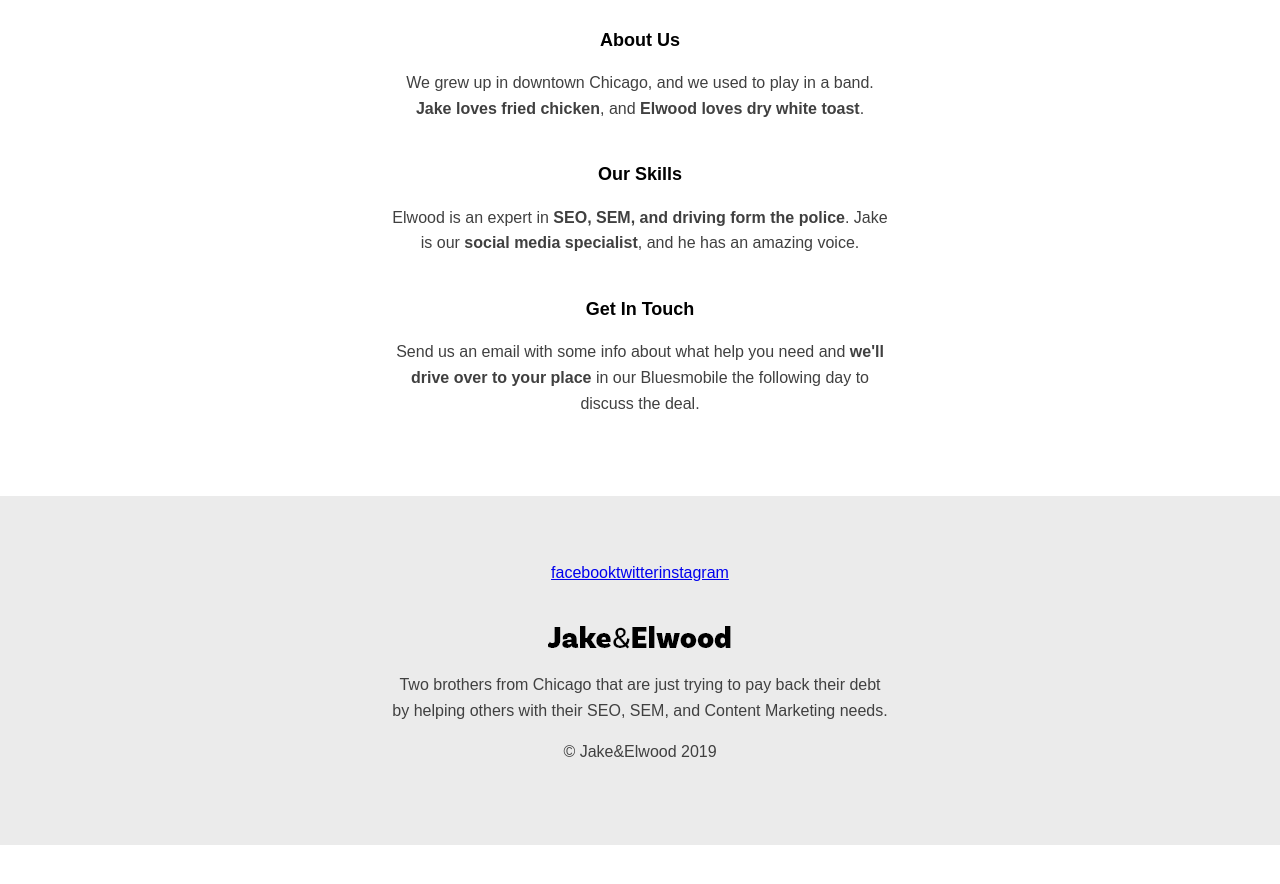
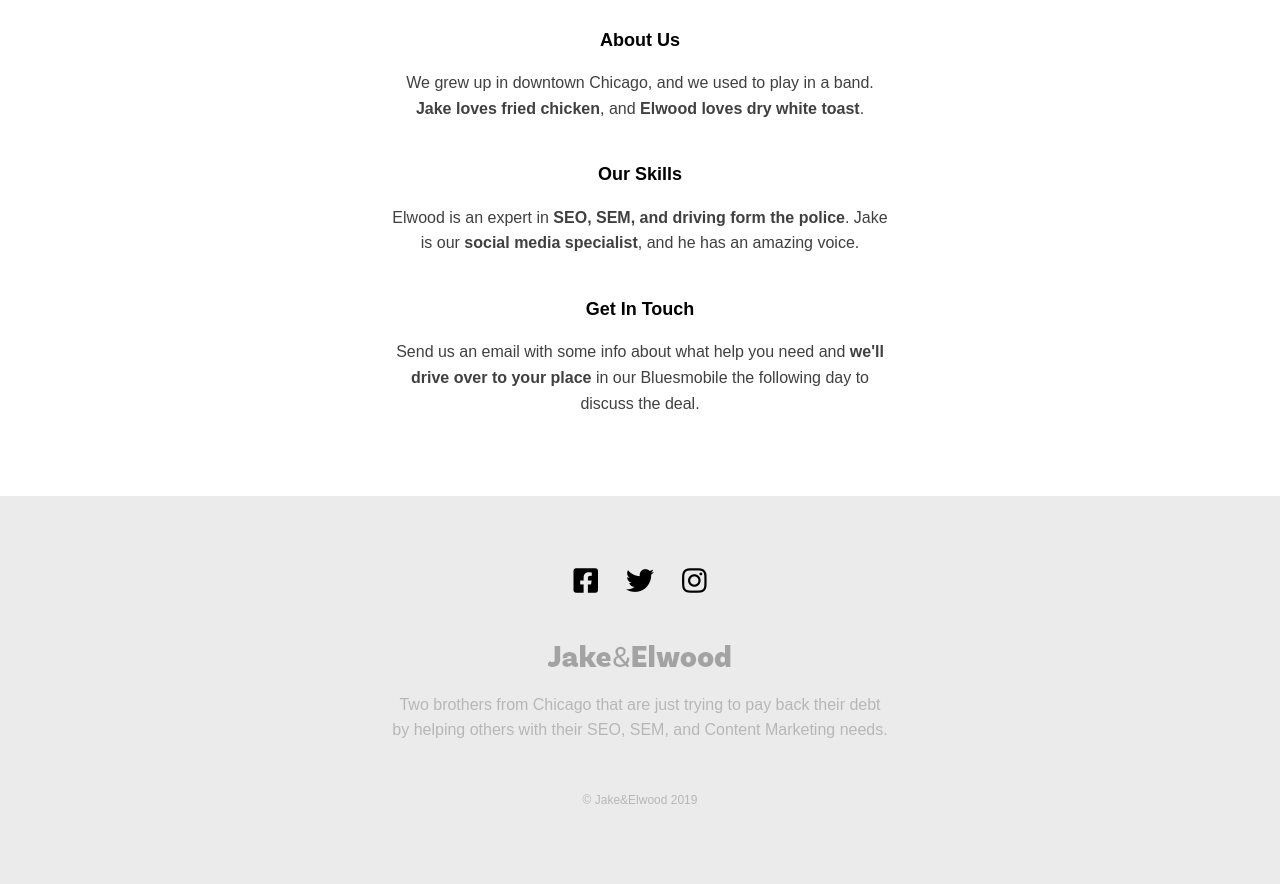
Before and after one commit to WizardMode/marketing, a plain HTML site: page index.html in a window 1280 px wide. Shown: the part 468-1352 px from the top of the page. Before the commit the page ends 1313 px from the top, so only its background shows below. Drawn offline with Linux system fonts and the light colour scheme.

Commit message:
fontAwesome and footer

```diff
--- a/css/style.css
+++ b/css/style.css
@@ -79,6 +79,28 @@ h1, h2, strong {
     display: flex; /* we want the social links next to each other */
     justify-content: center;
 }
+
+.footer-logo,
+.footer-text,
+.footer-fineprint {
+    opacity: .3
+}
+
+.footer-fineprint {
+    font-size: .75rem;
+    margin-top: 4em;
+}
+
+.social-link {
+    color: #000;
+    font-size: 1.75rem;
+    margin: 0 .5em;
+}
+
+.social-link:hover {
+    color: #777;
+}
+
 /* ===============
     hero area
 ================== */
--- a/index.html
+++ b/index.html
@@ -3,7 +3,13 @@
 <head>
     <meta charset="UTF-8">
     <meta http-equiv="X-UA-Compatible" content="IE=edge">
+
+    <!-- link to google fonts -->
     <link href="https://fonts.googleapis.com/css?family=Montserrat:400,700&display=swap" rel="stylesheet">
+
+    <!-- https://cdnjs.com/libraries/font-awesome -->
+    <link href="https://cdnjs.cloudflare.com/ajax/libs/font-awesome/5.9.0/css/all.css" rel="stylesheet">
+
     <link rel="stylesheet" href="css/style.css">
     <meta name="viewport" content="width=device-width, initial-scale=1.0">
     <title>Jake % Elwood</title>
@@ -73,9 +79,9 @@
             <p class="footer-fineprint">© Jake&Elwood 2019</p>
         </div>
         <ul class="social-list">
-            <li class="social-item"><a href="#" class="social-link">facebook</a></li>
-            <li class="social-item"><a href="#" class="social-link">twitter</a></li>
-            <li class="social-item"><a href="#" class="social-link">instagram</a></li>
+            <li class="social-item"><a href="#" class="social-link"><i class="fab fa-facebook-square"></i></a></li>
+            <li class="social-item"><a href="#" class="social-link"><i class="fab fa-twitter"></i></a></li>
+            <li class="social-item"><a href="#" class="social-link"><i class="fab fa-instagram"></i></a></li>
         </ul>
     </footer>
 
```
